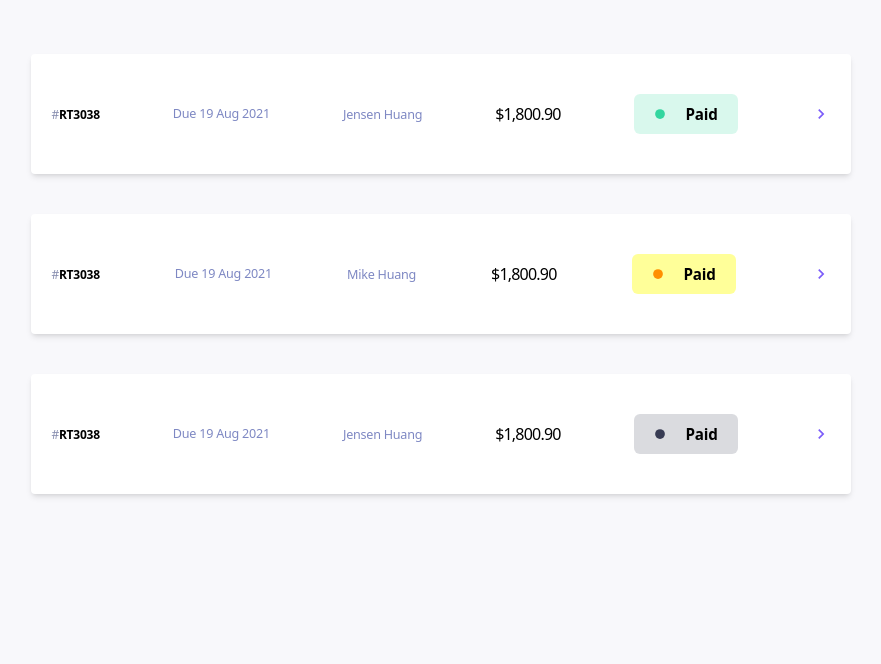
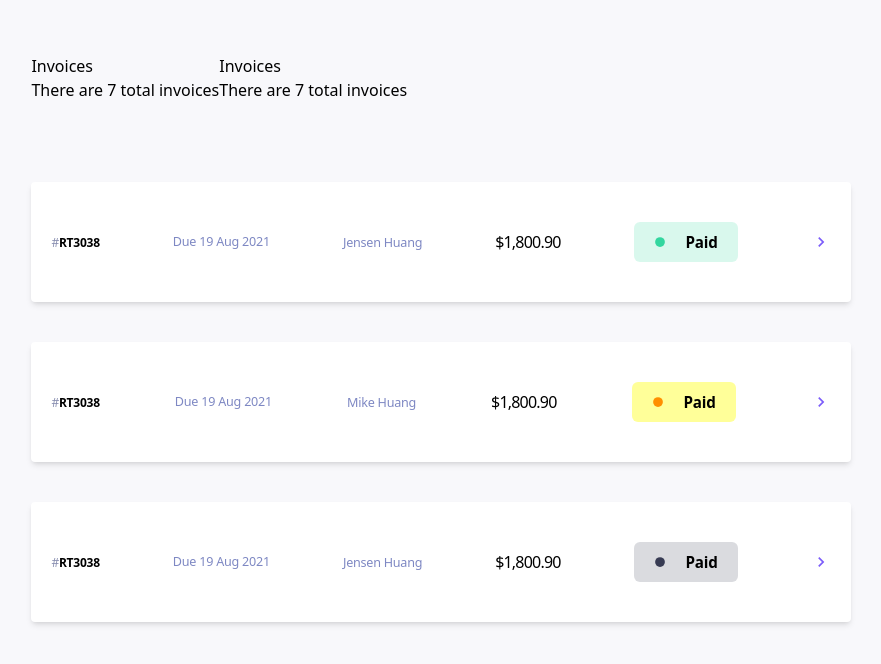
Before and after one commit to nikhea/invoice-next, a Next.js app: page /invoice in a window 1280 px wide. Shown: the part 130-794 px from the top of the page, without its empty margins (199-1080 px from the left). Built offline with nearby package versions, Linux system fonts and the light colour scheme.

Commit message:
adding content for header

```diff
--- a/pages/invoice/components/InvoiceListItem.tsx
+++ b/pages/invoice/components/InvoiceListItem.tsx
@@ -39,7 +39,7 @@ const InvoiceListItem: FC<InvoiceProps> = ({ id, status, clientName }) => {
         : null,
   };
   return (
-    <Link href={`invoice/${id}`}  >
+    <Link href={`invoice/${id}`}>
       <div className={style.Bgcontainer}>
         <div className={style.invoiceContainer}>
           <p className={style.id}>
--- a/pages/invoice/index.tsx
+++ b/pages/invoice/index.tsx
@@ -5,6 +5,7 @@ import InvoiceListItem from "./components/InvoiceListItem";
 import { InvoiceData } from "../../data/invoiceData";
 const style = {
   container: `w-[80%] m-auto my-20`,
+  innerContainer: `w-[80%] m-auto my-20 flex justidy`,
 };
 const Invoice: FC<InvoiceProps> = (invoice) => {
   const invoiceData = InvoiceData.map((invoice) => (
@@ -39,6 +40,17 @@ const Invoice: FC<InvoiceProps> = (invoice) => {
   ));
   return (
     <div className={style.container}>
+      <div className={style.innerContainer}>
+        <div>
+          <h1> Invoices</h1>
+          <p>There are 7 total invoices</p>
+        </div>
+        <div>
+          <h1> Invoices</h1>
+          <p>There are 7 total invoices</p>
+        </div>
+
+      </div>
       {invoiceData}
     </div>
   );
```
Lines whose indentation alone changed are shown as unchanged.
